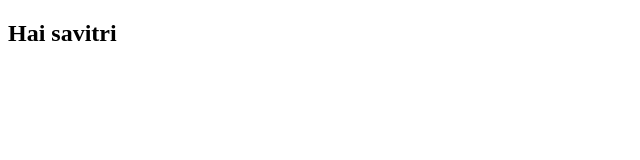
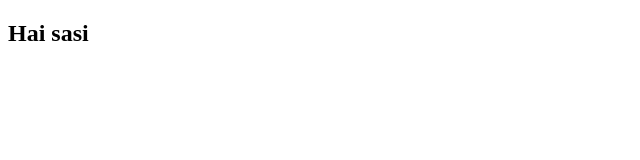
Before and after one commit to 16f61f0021/resume, a plain HTML site: page index.html in a window 1280 px wide. Shown: the full height of the page, 0-640 px from the left. Drawn offline with Linux system fonts and the light colour scheme.

Commit message:
second commit

```diff
--- a/index.html
+++ b/index.html
@@ -5,6 +5,6 @@
     <title></title>
   </head>
   <body>
-  <h2>Hai savitri</h2>
+  <h2>Hai sasi</h2>
   </body>
 </html>
```
